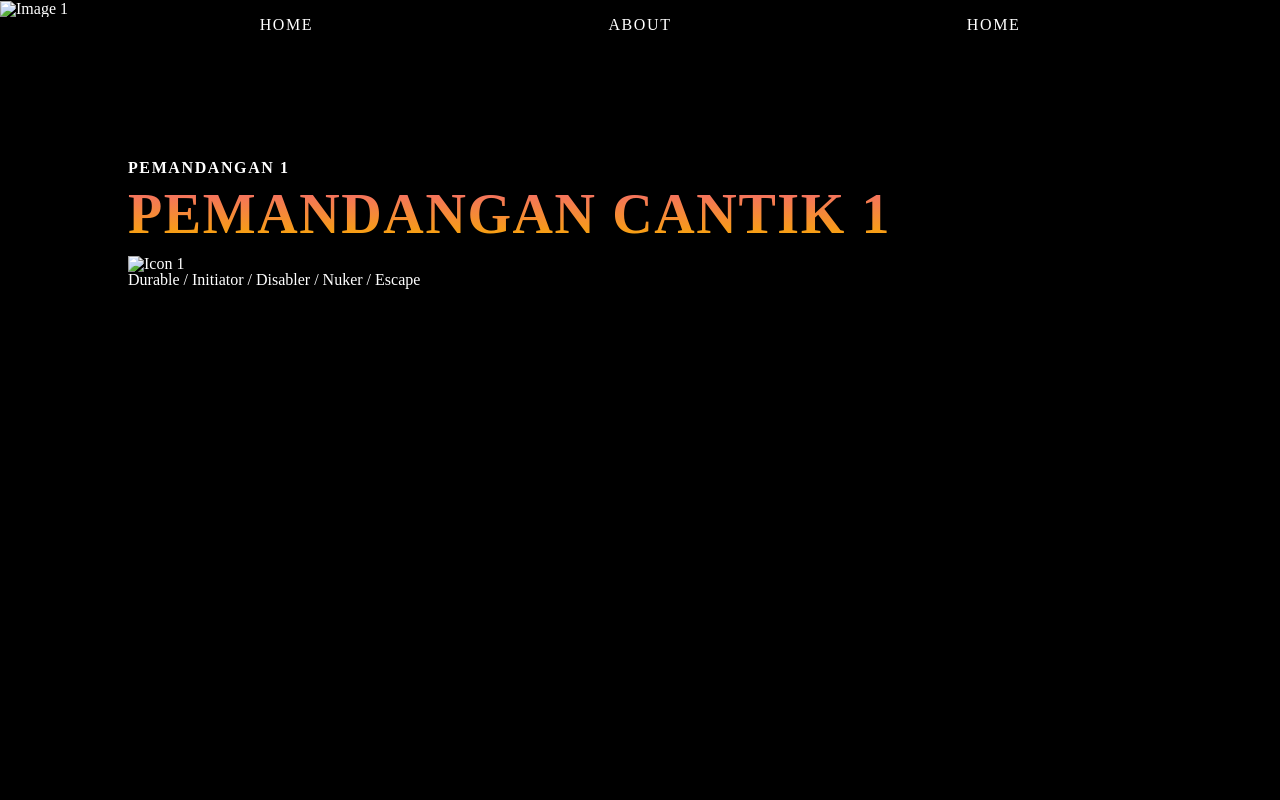
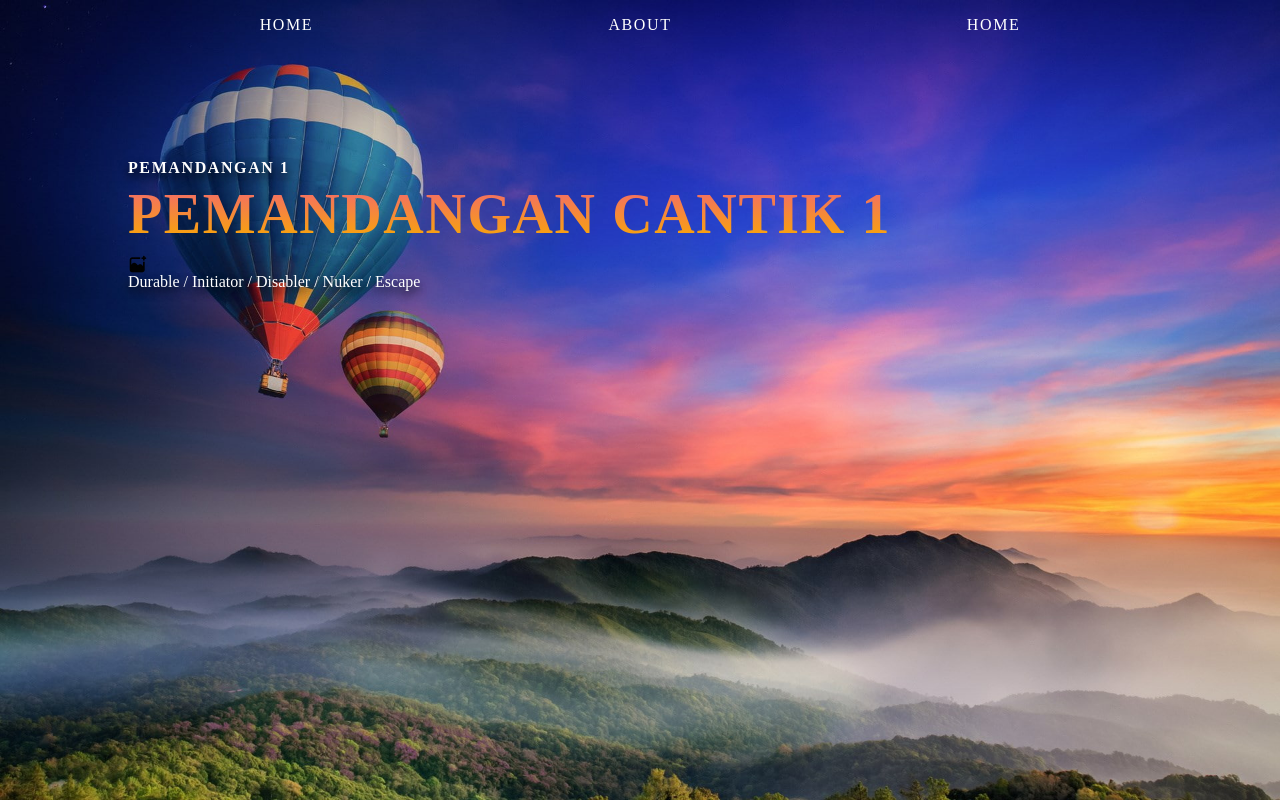
Before and after one commit to indrajcole/web_bkadbusel, a plain HTML site: page index.html in a window 1280 px wide. Drawn offline with Linux system fonts and the light colour scheme.

Commit message:
Update index.html

```diff
--- a/index.html
+++ b/index.html
@@ -21,12 +21,12 @@
     <div class="slider">
       <div class="list">
         <div class="item">
-          <img src="img/1.jpg" alt="Image 1" />
+          <img src="1.jpg" alt="Image 1" />
           <div class="detail">
             <div class="title">Pemandangan 1</div>
             <div class="name">Pemandangan Cantik 1</div>
             <figure>
-              <img src="img/icon/1.png" alt="Icon 1" width="20px" />
+              <img src="1.png" alt="Icon 1" width="20px" />
               <figcaption>Durable / Initiator / Disabler / Nuker / Escape</figcaption>
             </figure>
           </div>
```
